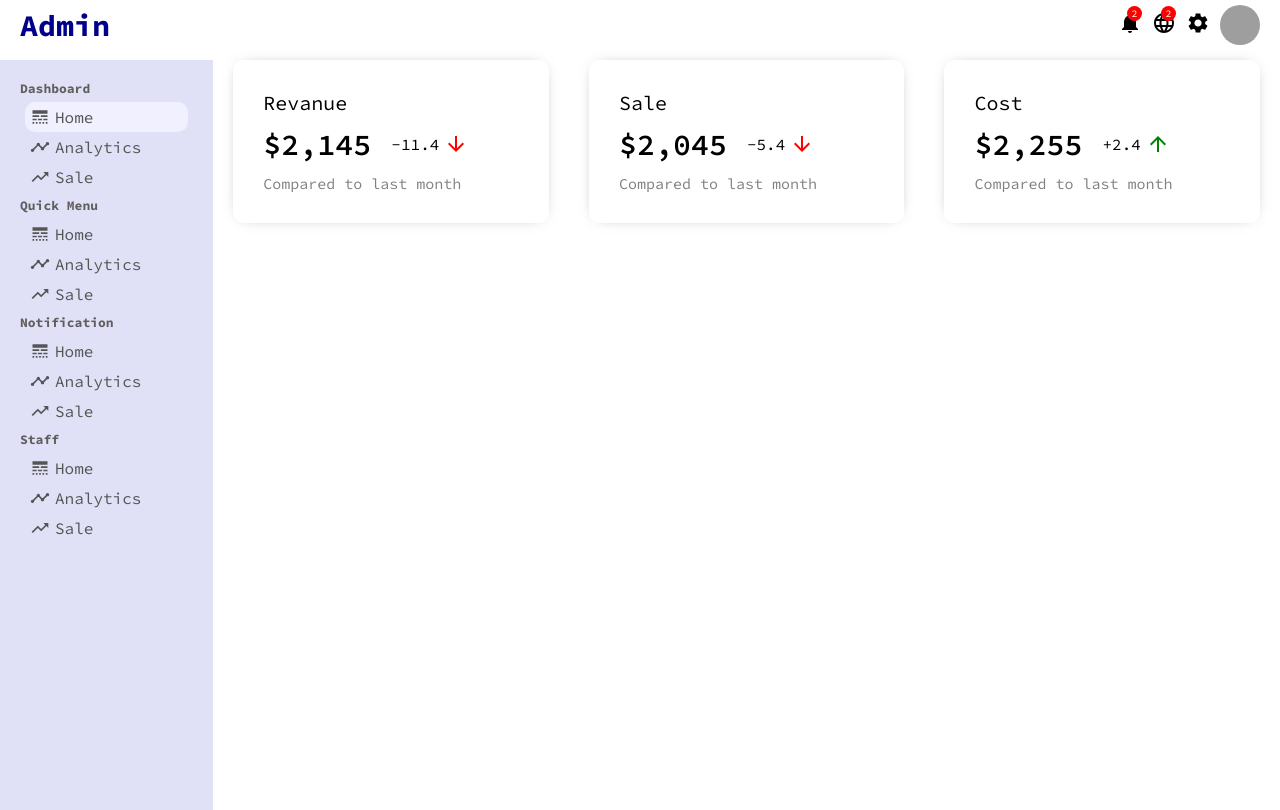
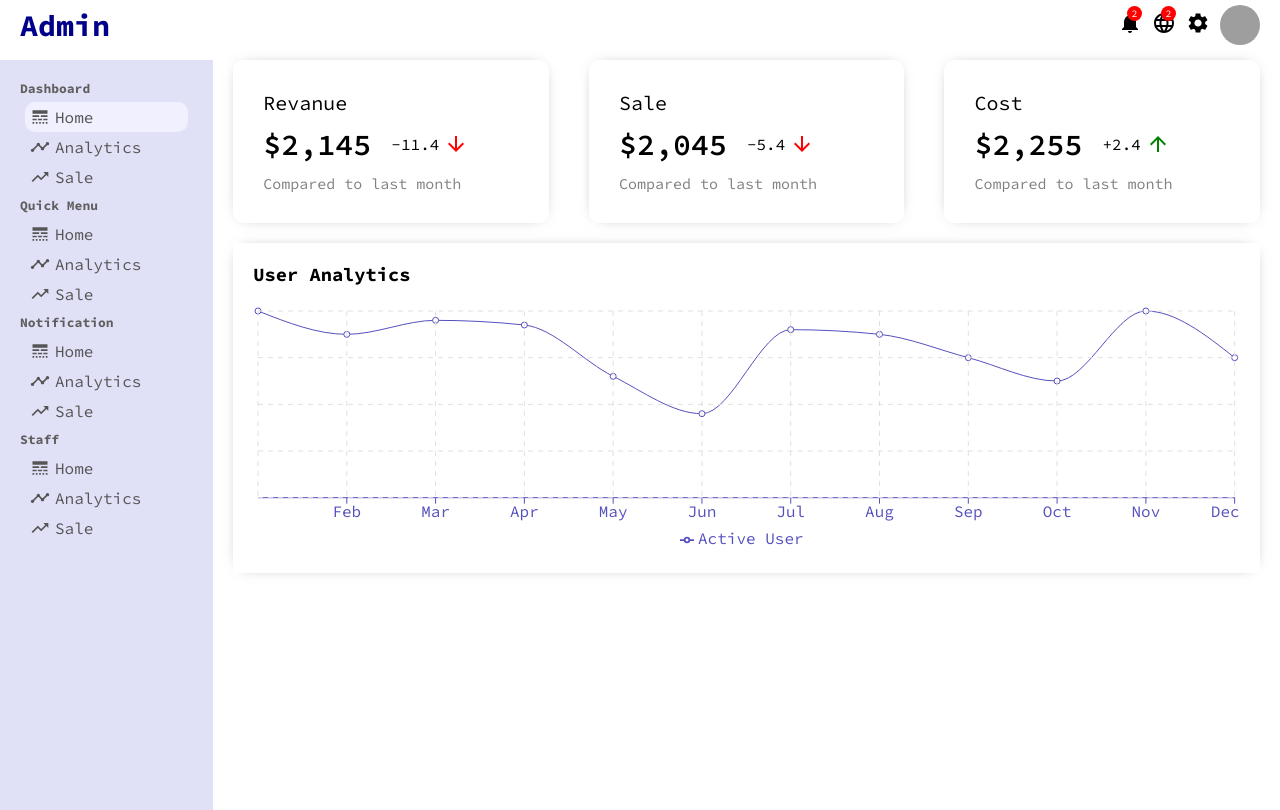
Before and after one commit to manishkrinfo/react-dashbord, a React (Create React App) app: page / in a window 1280 px wide. Built offline with nearby package versions, Linux system fonts and the light colour scheme; grey boxes are pictures that could not be loaded.

Commit message:
create chart component

```diff
--- /dev/null
+++ b/src/components/chart/Chart.jsx
@@ -0,0 +1,25 @@
+import React from 'react'
+import './chart.css';
+import { LineChart, Line, XAxis, CartesianGrid, Tooltip, Legend, ResponsiveContainer } from 'recharts';
+
+
+const Chart = ({title, data, datakey, grid}) => {
+
+
+  return (
+    <div className='chart'>
+      <h3 className='chartTitle'>{title}</h3>
+      <ResponsiveContainer width="100%" aspect={4 / 1}>
+        <LineChart data={data}>
+         <XAxis dataKey="name" stroke="#5550bd" />
+         <Line type="monotone" dataKey={datakey} stroke="#5550bd" />
+         <Tooltip />
+         {grid && <CartesianGrid stroke='#e0dfdf' strokeDasharray="5 5" />}
+         <Legend />
+        </LineChart>
+      </ResponsiveContainer>
+    </div>
+  )
+}
+
+export default Chart
--- /dev/null
+++ b/src/components/chart/chart.css
@@ -0,0 +1,10 @@
+.chart{
+   margin: 20px;
+   padding: 20px;
+   -webkit-box-shadow: 0px 0px 15px -10px rgba(0, 0, 0, 0.75);
+   box-shadow:  0px 0px 15px -10px rgba(0, 0, 0, 0.75);
+}
+
+.chartTitle {
+   margin-bottom: 20px;
+}
--- a/src/components/sidebar/Sidebar.jsx
+++ b/src/components/sidebar/Sidebar.jsx
@@ -1,8 +1,6 @@
 import React from 'react';
 import './sidebar.css';
-import LineStyleIcon from '@mui/icons-material/LineStyle';
-import TimelineIcon from '@mui/icons-material/Timeline';
-import TrendingUpIcon from '@mui/icons-material/TrendingUp';
+import { LineStyle, Timeline, TrendingUp } from '@mui/icons-material';
 
 const Sidebar = () => {
   return (
@@ -12,15 +10,15 @@
           <h3 className='sidebarTitle'>Dashboard</h3>
           <ul className='sidebarList'>
             <li className='sidebarListItem active'>
-              <LineStyleIcon className='sidebarIcon' />
+              <LineStyle className='sidebarIcon' />
               Home
             </li>
             <li className='sidebarListItem'>
-              <TimelineIcon className='sidebarIcon' />
+              <Timeline className='sidebarIcon' />
               Analytics
             </li>
             <li className='sidebarListItem'>
-              <TrendingUpIcon className='sidebarIcon' />
+              <TrendingUp className='sidebarIcon' />
               Sale
             </li>
           </ul>
@@ -28,15 +26,15 @@
           <h3 className='sidebarTitle'>Quick Menu</h3>
           <ul className='sidebarList'>
             <li className='sidebarListItem'>
-              <LineStyleIcon className='sidebarIcon' />
+              <LineStyle className='sidebarIcon' />
               Home
             </li>
             <li className='sidebarListItem'>
-              <TimelineIcon className='sidebarIcon' />
+              <Timeline className='sidebarIcon' />
               Analytics
             </li>
             <li className='sidebarListItem'>
-              <TrendingUpIcon className='sidebarIcon' />
+              <TrendingUp className='sidebarIcon' />
               Sale
             </li>
           </ul>
@@ -44,15 +42,15 @@
           <h3 className='sidebarTitle'>Notification</h3>
           <ul className='sidebarList'>
             <li className='sidebarListItem'>
-              <LineStyleIcon className='sidebarIcon' />
+              <LineStyle className='sidebarIcon' />
               Home
             </li>
             <li className='sidebarListItem'>
-              <TimelineIcon className='sidebarIcon' />
+              <Timeline className='sidebarIcon' />
               Analytics
             </li>
             <li className='sidebarListItem'>
-              <TrendingUpIcon className='sidebarIcon' />
+              <TrendingUp className='sidebarIcon' />
               Sale
             </li>
           </ul>
@@ -60,15 +58,15 @@
           <h3 className='sidebarTitle'>Staff</h3>
           <ul className='sidebarList'>
             <li className='sidebarListItem'>
-              <LineStyleIcon className='sidebarIcon' />
+              <LineStyle className='sidebarIcon' />
               Home
             </li>
             <li className='sidebarListItem'>
-              <TimelineIcon className='sidebarIcon' />
+              <Timeline className='sidebarIcon' />
               Analytics
             </li>
             <li className='sidebarListItem'>
-              <TrendingUpIcon className='sidebarIcon' />
+              <TrendingUp className='sidebarIcon' />
               Sale
             </li>
           </ul>
--- /dev/null
+++ b/src/dummyData.js
@@ -0,0 +1,50 @@
+export const userData = [
+   {
+     name: 'Jan',
+     "Active User": 4000,
+   },
+   {
+     name: 'Feb',
+     "Active User": 3500,
+   },
+   {
+     name: 'Mar',
+     "Active User": 3800,
+   },
+   {
+     name: 'Apr',
+     "Active User": 3700,
+   },
+   {
+     name: 'May',
+     "Active User": 2600,
+   },
+   {
+     name: 'Jun',
+     "Active User": 1800,
+   },
+   {
+     name: 'Jul',
+     "Active User": 3600,
+   },
+   {
+     name: 'Aug',
+     "Active User": 3500,
+   },
+   {
+     name: 'Sep',
+     "Active User": 3000,
+   },
+   {
+     name: 'Oct',
+     "Active User": 2500,
+   },
+   {
+     name: 'Nov',
+     "Active User": 4000,
+   },
+   {
+     name: 'Dec',
+     "Active User": 3000,
+   }
+ ];
--- a/src/pages/home/Home.jsx
+++ b/src/pages/home/Home.jsx
@@ -1,11 +1,14 @@
 import React from 'react';
 import './home.css';
 import FeaturedInfo from '../../components/featuredInfo/FeaturedInfo';
+import Chart from '../../components/chart/Chart';
+import {userData} from '../../dummyData'
 
 const Home = () => {
   return (
     <div className='home'>
       <FeaturedInfo />
+      <Chart data={userData} title="User Analytics" grid datakey="Active User"  />
     </div>
   )
 }
```
